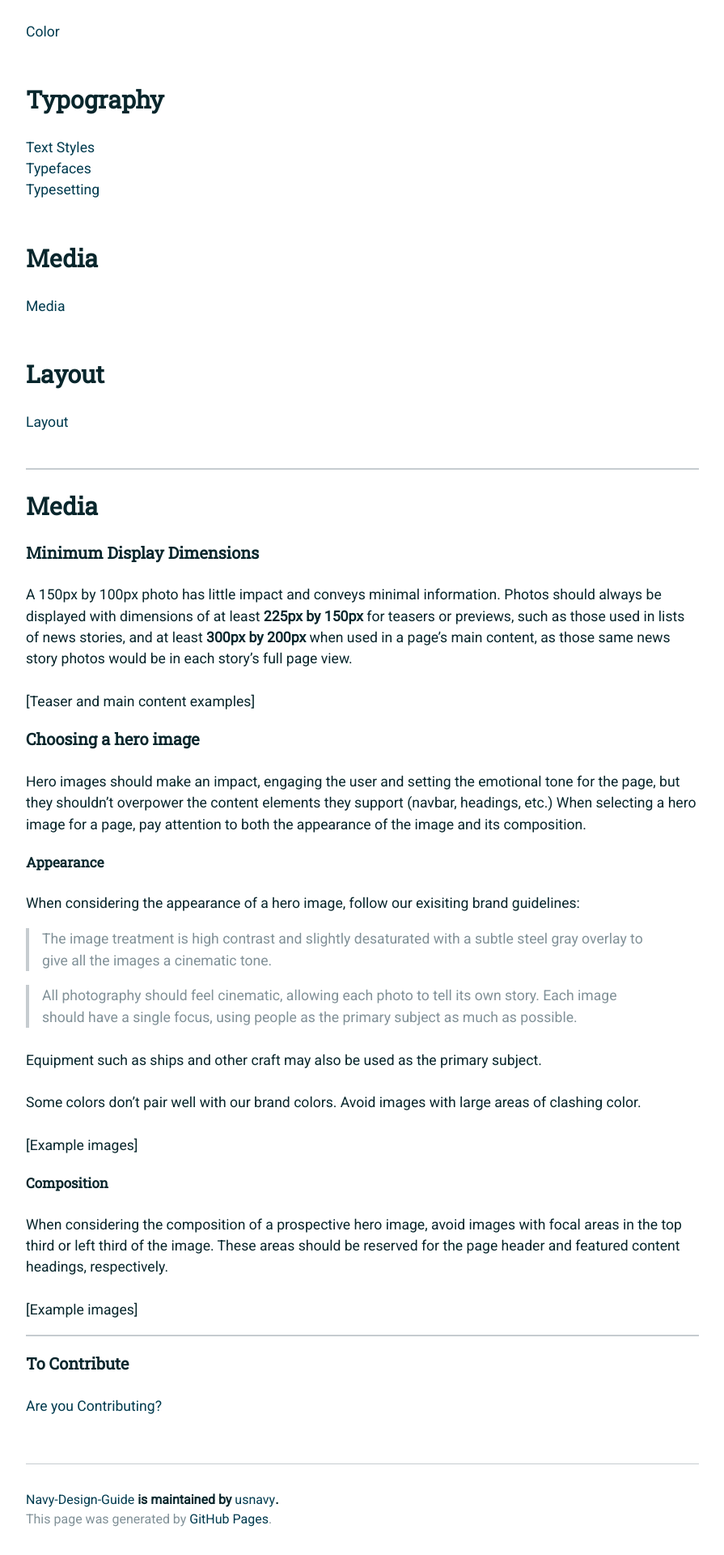
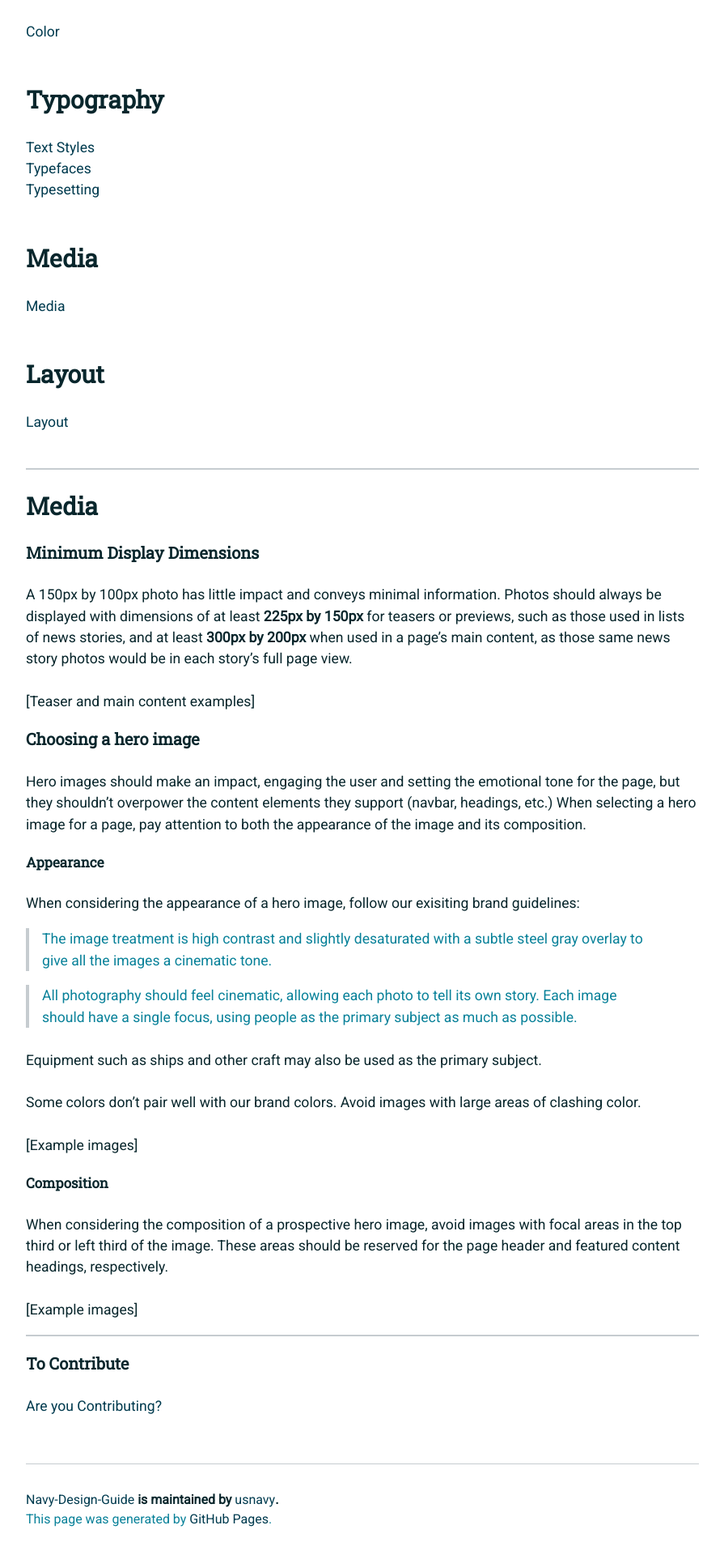
Before and after one commit to usnavy/Navy-Design-Guide, a Jekyll site: the page built from media.md, in a window 1280 px wide. Shown: the part 687-2607 px from the top of the page at 81% size, without its empty margins (192-1087 px from the left). Built offline with Jekyll 4.4.1, drawn with Linux system fonts in a browser that asks for light colours; our own code applies the rules of GitHub Pages for plain Markdown files.

Commit message:
Update variables.scss

```diff
--- a/_sass/variables.scss
+++ b/_sass/variables.scss
@@ -22,11 +22,11 @@ $h6-font-size: 13px !default;
 $section-headings-color: #003b4f !default;
 $body-text-color: #08262C !default;
 $body-link-color: #003b4f !default;
-$blockquote-text-color: #819198 !default;
+$blockquote-text-color: #088199 !default;
 
 // Code
 $code-bg-color: #f3f6fa !default;
-$code-text-color: #567482 !default;
+$code-text-color: #003b4f !default;
 
 // Borders
 $border-color: #C6CCD0   !default;
```
